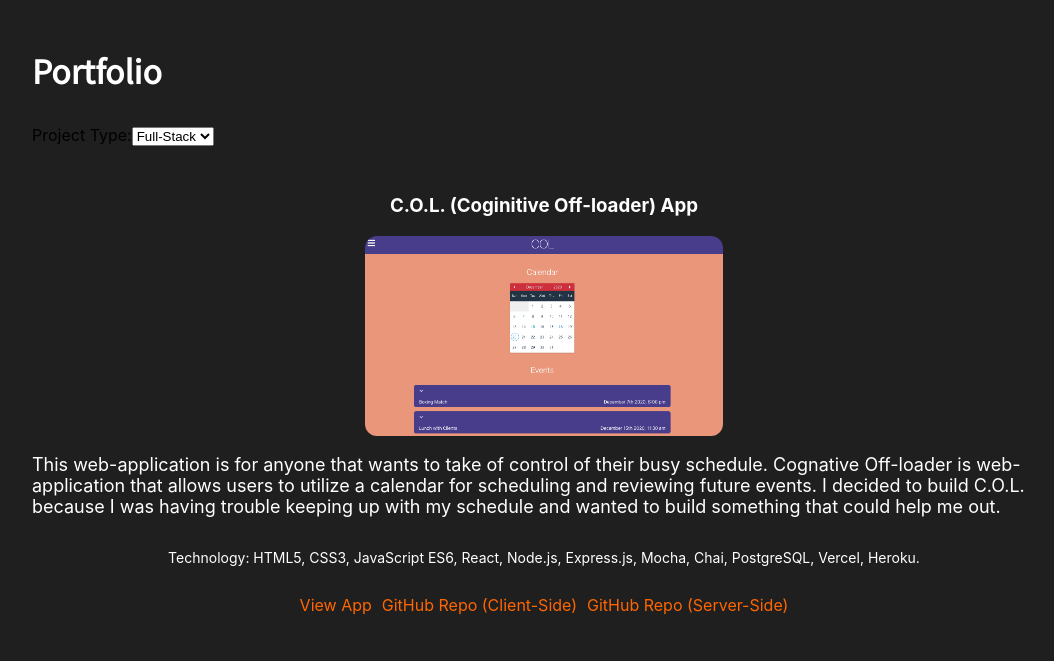
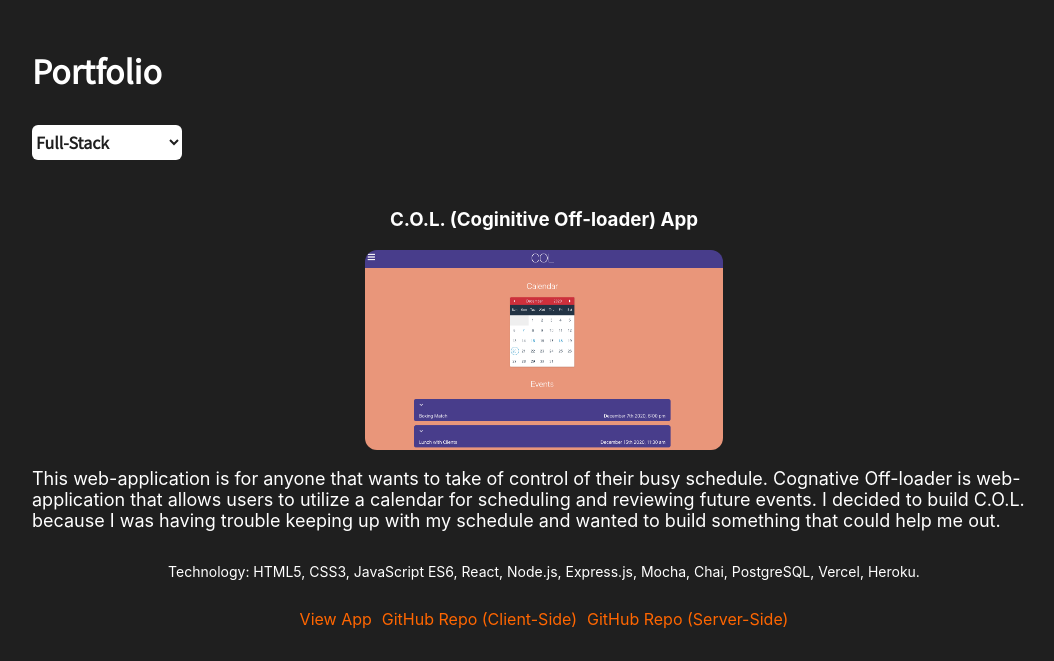
Before and after one commit to zcason/Portfolio-Website-, a React app: page / in a window 1280 px wide. Shown: the part 1214-1875 px from the top of the page, without its empty margins (96-1150 px from the left). Built offline with nearby package versions, Linux system fonts and the light colour scheme.

Commit message:
styled the selector

```diff
--- a/src/Components/Portfolio/Portfolio.css
+++ b/src/Components/Portfolio/Portfolio.css
@@ -17,6 +17,18 @@
   font-size: 32px;
   font-family: "Noto Sans JP", sans-serif;
   color: #fff;
+}
+
+.selector-box select {
+  height: 35px;
+  width: 150px;
+  border-style: none;
+  border-radius: 6px;
+  background-color: #fff;
+  color: #1f1f1f;
+  font-size: 16px;
+  font-weight: 600;
+  font-family: "Noto Sans JP", sans-serif;
 }
 
 .group,
--- a/src/Components/Portfolio/Portfolio.js
+++ b/src/Components/Portfolio/Portfolio.js
@@ -10,13 +10,16 @@ const Portfolio = () => {
         <div id="portfolio" className="portfolio-section">
             <div className="portfolio-container">
                 <h3 className="portfolio-header">Portfolio</h3>
-                <label>
-                    Project Type:
-                    <select value={projectType} onChange={(event) => setProjectType(event.target.value)}>
-                        <option value="fullstack">Full-Stack</option>
-                        <option value="frontend">Front-End</option>
+                <div className="selector-box">
+                    <select
+                    aria-label="project-type-selector"
+                    value={projectType}
+                    onChange={(event) => setProjectType(event.target.value)}
+                    >
+                            <option value="fullstack">Full-Stack</option>
+                            <option value="frontend">Front-End</option>
                     </select>
-                </label>
+                </div>
                 {projects[projectType]}
             </div>
         </div>
--- a/src/Components/Portfolio/Templates.js
+++ b/src/Components/Portfolio/Templates.js
@@ -64,8 +64,8 @@ const projects  = {
             <div className="item">
                 <h3>Github Reopsitory Finder</h3>
                 <img src={repoFinder} alt="Github Reopsitory Finder - Zuri Cason" className="rounded" />
-                <p>This web-application is for finding repisitories on the github website. Github Repository Finder uses a search form to pinpoint
-                specific repos based on the name, language, and allows them to be sorted by the amount of stargazer each repo has.
+                <p>This web-application is for finding repositories on the github website. Github Repository Finder uses a search form to pinpoint
+                specific repos based on name, language, and allows them to be sorted by the amount of stargazer each repo has.
                 </p>
                 <p className="tech-stack"> Technology: HTML5, CSS3, JavaScript ES6, React, React Hooks, Redux, Jest, Enzyme, Vercel. </p>
                 <span>
```
Also changed, not shown: src/Images/repo-finder.png.
